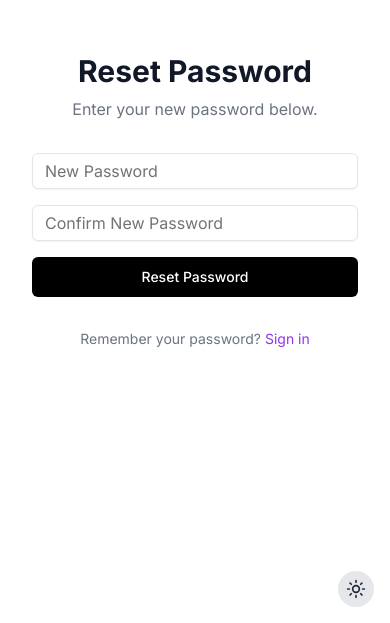
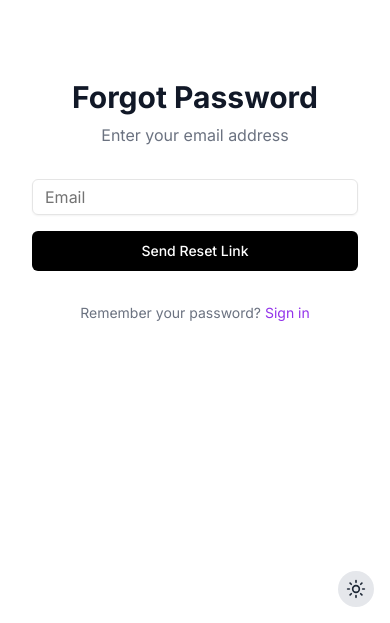
Before and after one commit to ceylonai/ceylon-ai-dashboard, a Next.js app: page /auth/forgot-password in a window 390 px wide. Shown: the part 221-844 px from the top of the page. Built offline with nearby package versions, Linux system fonts and the light colour scheme.

Commit message:
update UI forgot password and reset password

```diff
--- a/src/app/auth/forgot-password/page.tsx
+++ b/src/app/auth/forgot-password/page.tsx
@@ -6,28 +6,14 @@ import { useState } from "react"
 import { Button } from "@/components/ui/button"
 import { Input } from "@/components/ui/input"
 import { Alert, AlertDescription, AlertTitle } from "@/components/ui/alert"
-import { CheckCircle2, AlertCircle } from 'lucide-react'
+import { CheckCircle2 } from 'lucide-react'
 
-export default function ResetPassword() {
-    const [password, setPassword] = useState("")
-    const [confirmPassword, setConfirmPassword] = useState("")
+export default function ForgotPassword() {
+    const [email, setEmail] = useState("")
     const [isSubmitted, setIsSubmitted] = useState(false)
-    const [error, setError] = useState("")
 
     const handleSubmit = (e: React.FormEvent) => {
         e.preventDefault()
-        setError("")
-
-        if (password !== confirmPassword) {
-            setError("Passwords do not match")
-            return
-        }
-
-        if (password.length < 8) {
-            setError("Password must be at least 8 characters long")
-            return
-        }
-
         setIsSubmitted(true)
     }
 
@@ -36,36 +22,22 @@ export default function ResetPassword() {
             <div className="flex items-center justify-center px-8 py-12 md:px-12 bg-white dark:bg-gray-900">
                 <div className="w-full max-w-sm space-y-8">
                     <div className="space-y-2 text-center">
-                        <h1 className="text-3xl font-bold text-gray-900 dark:text-white">Reset Password</h1>
+                        <h1 className="text-3xl font-bold text-gray-900 dark:text-white">Forgot Password</h1>
                         <p className="text-gray-500 dark:text-gray-400">
-                            Enter your new password below.
+                            Enter your email address
                         </p>
                     </div>
                     {!isSubmitted ? (
                         <form onSubmit={handleSubmit} className="space-y-4">
                             <Input
-                                type="password"
-                                placeholder="New Password"
-                                value={password}
-                                onChange={(e) => setPassword(e.target.value)}
+                                type="email"
+                                placeholder="Email"
+                                value={email}
+                                onChange={(e) => setEmail(e.target.value)}
                                 required
                             />
-                            <Input
-                                type="password"
-                                placeholder="Confirm New Password"
-                                value={confirmPassword}
-                                onChange={(e) => setConfirmPassword(e.target.value)}
-                                required
-                            />
-                            {error && (
-                                <Alert variant="destructive">
-                                    <AlertCircle className="h-4 w-4" />
-                                    <AlertTitle>Error</AlertTitle>
-                                    <AlertDescription>{error}</AlertDescription>
-                                </Alert>
-                            )}
                             <Button type="submit" className="w-full bg-black text-white hover:bg-black/90 dark:bg-white dark:text-black dark:hover:bg-white/90">
-                                Reset Password
+                                Send Reset Link
                             </Button>
                         </form>
                     ) : (
@@ -73,13 +45,13 @@ export default function ResetPassword() {
                             <CheckCircle2 className="h-4 w-4 text-green-600 dark:text-green-400" />
                             <AlertTitle className="text-green-800 dark:text-green-200">Success</AlertTitle>
                             <AlertDescription className="text-green-700 dark:text-green-300">
-                                Your password has been successfully reset. You can now sign in with your new password.
+                                If an account exists for {email}, you will receive a password reset email shortly.
                             </AlertDescription>
                         </Alert>
                     )}
                     <div className="text-center text-sm text-gray-500 dark:text-gray-400">
                         Remember your password?{" "}
-                        <Link href="/signin" className="text-purple-600 hover:underline dark:text-purple-400">
+                        <Link href="/auth/signin" className="text-purple-600 hover:underline dark:text-purple-400">
                             Sign in
                         </Link>
                     </div>
--- a/src/app/auth/reset-password/page.tsx
+++ b/src/app/auth/reset-password/page.tsx
@@ -2,7 +2,7 @@
 
 import Image from "next/image"
 import Link from "next/link"
-import { useState } from "react"
+import React, { useState } from "react"
 import { Button } from "@/components/ui/button"
 import { Input } from "@/components/ui/input"
 import { Alert, AlertDescription, AlertTitle } from "@/components/ui/alert"
@@ -33,11 +33,11 @@ export default function ResetPassword() {
 
     return (
         <div className="grid min-h-screen lg:grid-cols-2">
-            <div className="flex items-center justify-center px-8 py-12 md:px-12">
+            <div className="flex items-center justify-center px-8 py-12 md:px-12 bg-white dark:bg-gray-900">
                 <div className="w-full max-w-sm space-y-8">
                     <div className="space-y-2 text-center">
-                        <h1 className="text-3xl font-bold">Reset Password</h1>
-                        <p className="text-gray-500">
+                        <h1 className="text-3xl font-bold text-gray-900 dark:text-white">Reset Password</h1>
+                        <p className="text-gray-500 dark:text-gray-400">
                             Enter your new password below.
                         </p>
                     </div>
@@ -64,22 +64,22 @@ export default function ResetPassword() {
                                     <AlertDescription>{error}</AlertDescription>
                                 </Alert>
                             )}
-                            <Button type="submit" className="w-full bg-black text-white hover:bg-black/90">
+                            <Button type="submit" className="w-full bg-black text-white hover:bg-black/90 dark:bg-white dark:text-black dark:hover:bg-white/90">
                                 Reset Password
                             </Button>
                         </form>
                     ) : (
-                        <Alert variant="default">
-                            <CheckCircle2 className="h-4 w-4" />
-                            <AlertTitle>Success</AlertTitle>
-                            <AlertDescription>
+                        <Alert variant="default" className="bg-green-100 dark:bg-green-900">
+                            <CheckCircle2 className="h-4 w-4 text-green-600 dark:text-green-400" />
+                            <AlertTitle className="text-green-800 dark:text-green-200">Success</AlertTitle>
+                            <AlertDescription className="text-green-700 dark:text-green-300">
                                 Your password has been successfully reset. You can now sign in with your new password.
                             </AlertDescription>
                         </Alert>
                     )}
-                    <div className="text-center text-sm">
+                    <div className="text-center text-sm text-gray-500 dark:text-gray-400">
                         Remember your password?{" "}
-                        <Link href="/auth/signin" className="text-purple-600 hover:underline">
+                        <Link href="/auth/signin" className="text-purple-600 hover:underline dark:text-purple-400">
                             Sign in
                         </Link>
                     </div>
```
